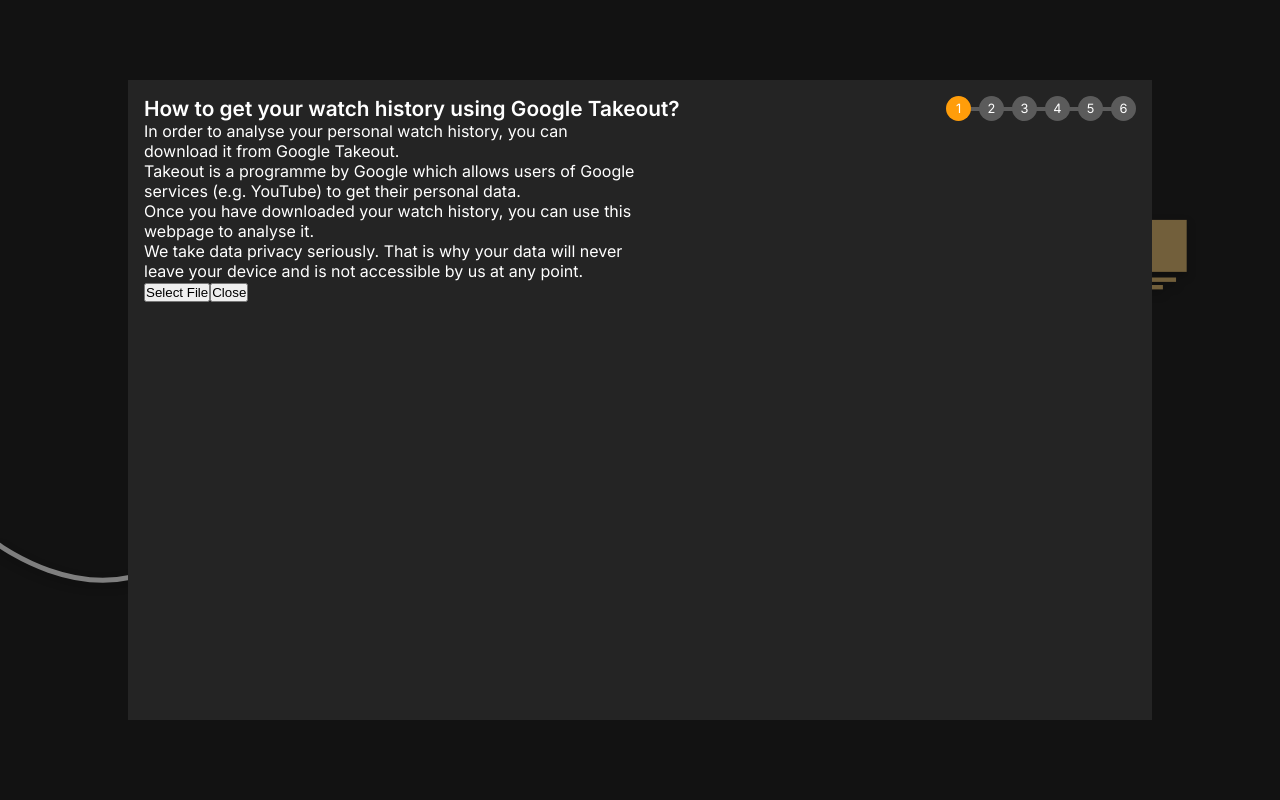
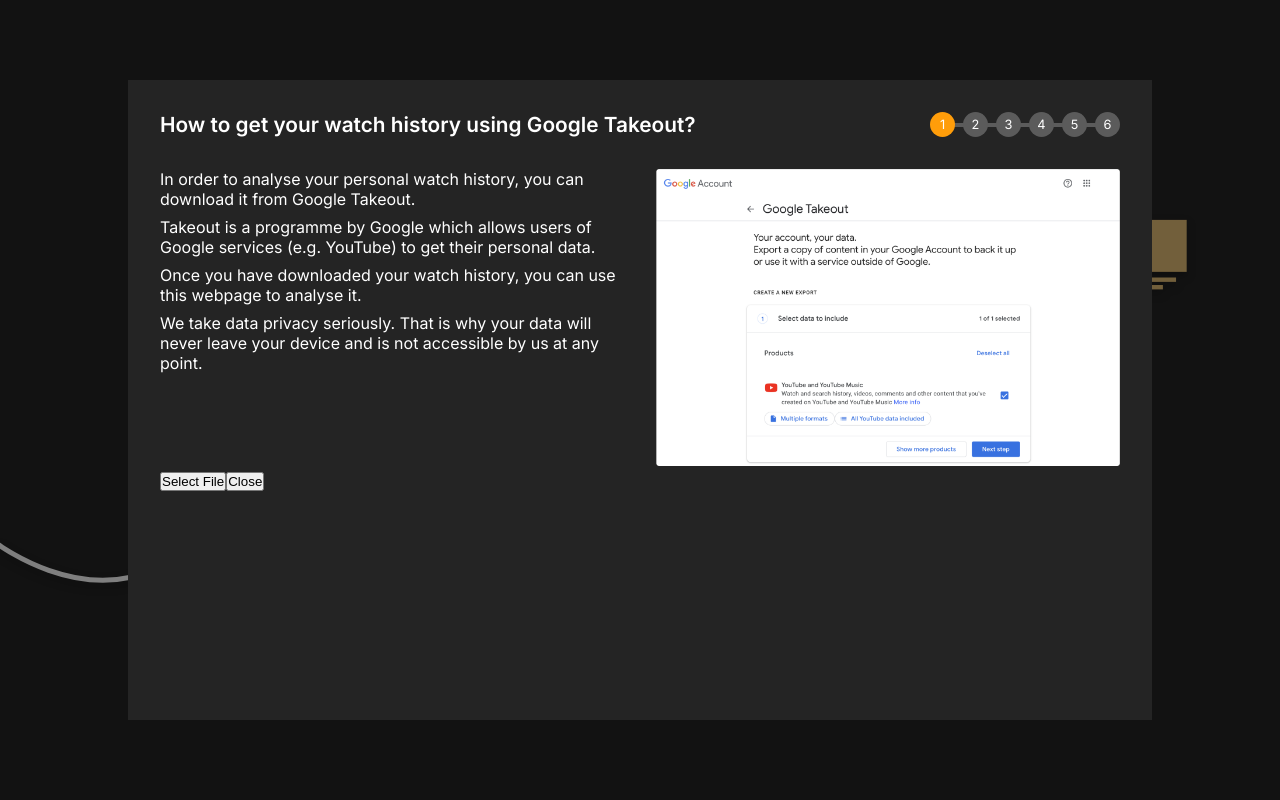
Before and after one commit to leosch1/youtube-path, a Next.js app: page / in a window 1280 px wide. Both pictures are taken after a click on the button "Use your own data". Shown: the top 800 px of the page. Built offline with nearby package versions, Linux system fonts and the light colour scheme.

Commit message:
add modal image and and improve styling

```diff
--- a/components/OwnDataModal.module.css
+++ b/components/OwnDataModal.module.css
@@ -18,12 +18,14 @@
     color: white;
     padding: 1em;
     overflow: auto;
+    padding: 2em;
 }
 
 .head {
     display: flex;
     justify-content: space-between;
     align-items: center;
+    margin-bottom: 2em;
 }
 
 .head h2 {
@@ -71,9 +73,18 @@
 
 .content {
     display: flex;
-    /* position: relative; */
+    gap: 2em;
 }
 
 .content > * {
     width: 50%;
 }
+
+.content p {
+    margin-bottom: 0.5em;
+}
+
+.content img {
+    object-fit: cover;
+    width: 100%;
+}
--- a/components/OwnDataModal.tsx
+++ b/components/OwnDataModal.tsx
@@ -34,12 +34,7 @@
                     </div>
 
                     <div>
-                        {/* <Image
-                            src="/images/google-takeout-1.png"
-                            layout="fill"
-                            objectFit="contain"
-                            alt="Picture of the author"
-                        /> */}
+                        <img src="/images/google-takeout-1.png" alt="Google Takeout 1" />
                     </div>
                 </div>
                 <button onClick={() => fileInputRef.current?.click()}>Select File</button>
```
